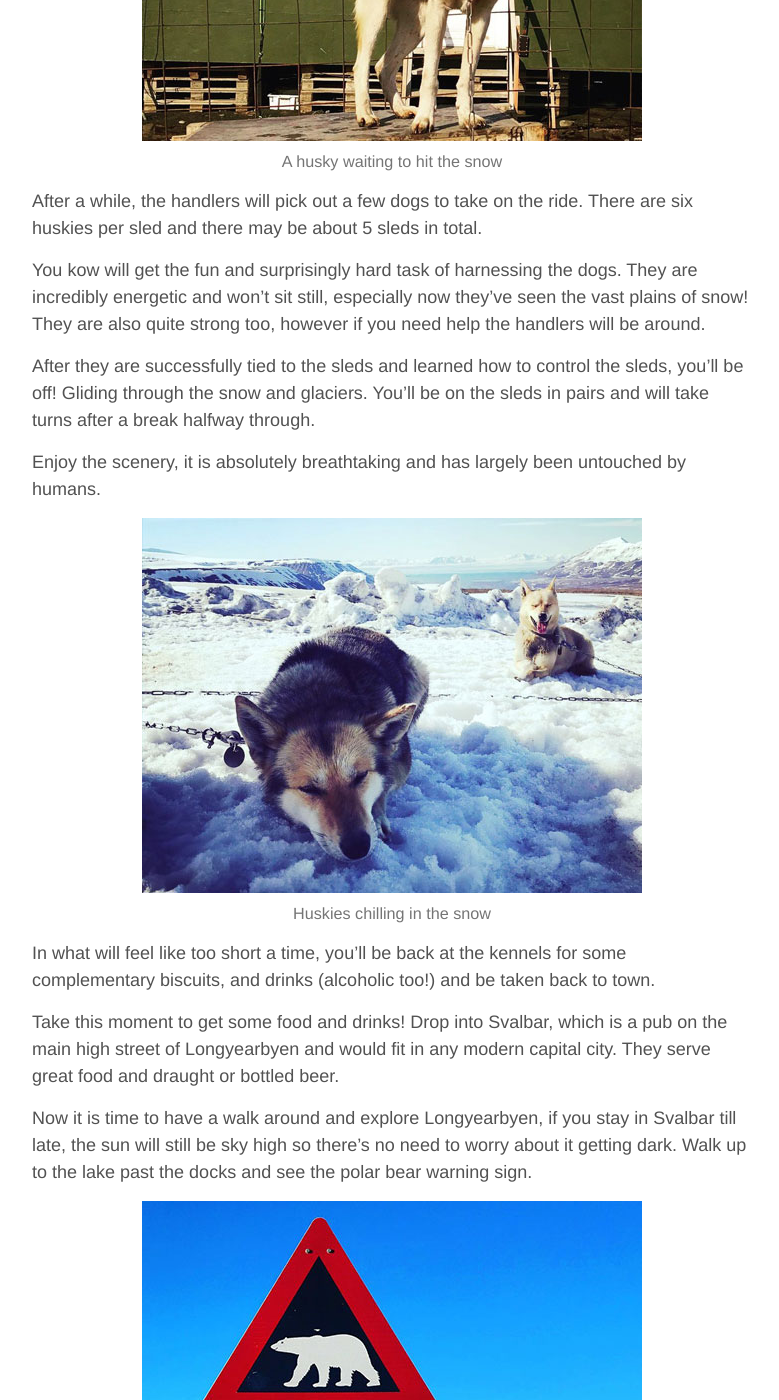
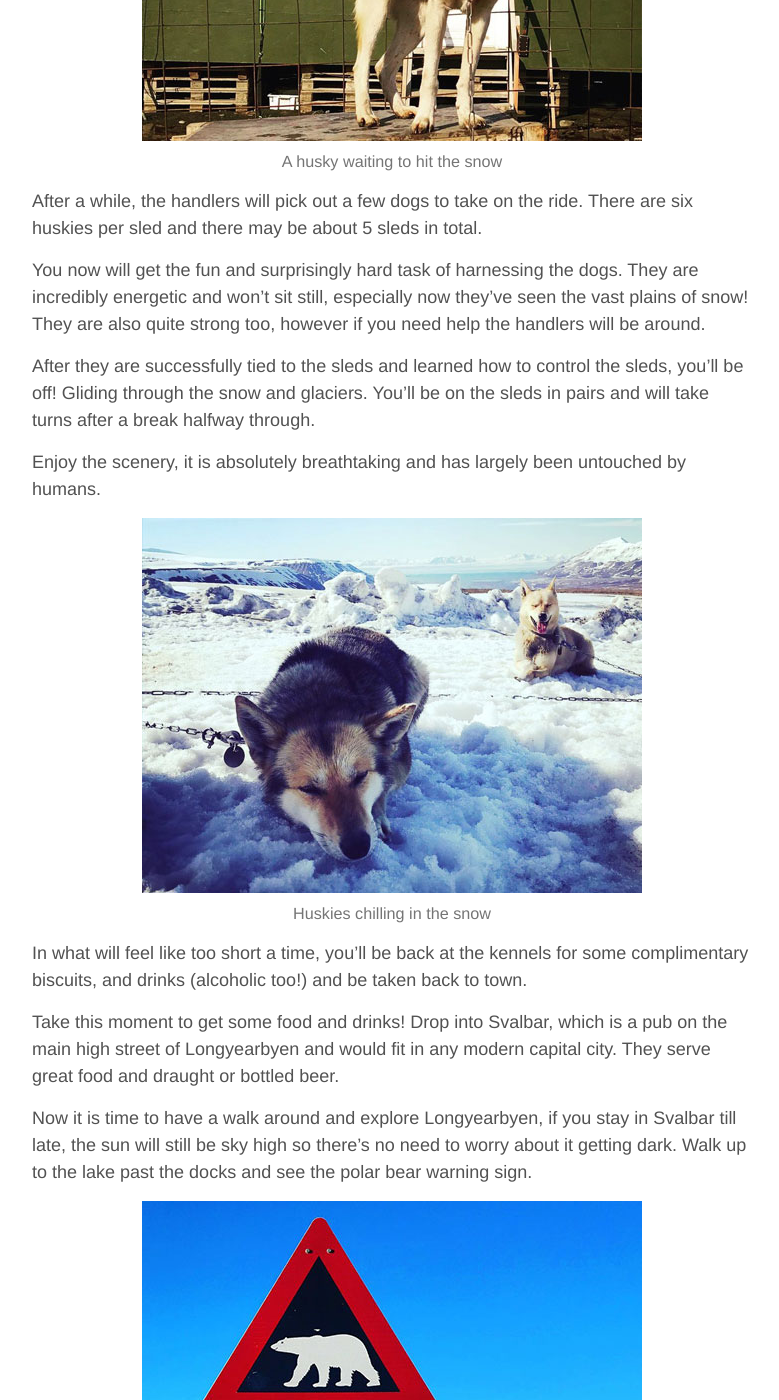
Before and after one commit to dineshraj/blog, a Jekyll site: the page built from _posts/2019-06-17-make-the-most-of-svalbard-in-4-days.md, in a window 1280 px wide and 1400 px high, scrolled down 4302 px. Shown: the whole window, without its empty margins (248-1027 px from the left). Built offline with Jekyll 4.4.1, drawn with Linux system fonts in a browser that asks for light colours.

Commit message:
Fix typos

```diff
--- a/_posts/2019-06-17-make-the-most-of-svalbard-in-4-days.md
+++ b/_posts/2019-06-17-make-the-most-of-svalbard-in-4-days.md
@@ -75,7 +75,7 @@ _Note: The large kennels may seem cruel to some but the handlers assure that the
 
 After a while, the handlers will pick out a few dogs to take on the ride. There are six huskies per sled and there may be about 5 sleds in total.
 
-You kow will get the fun and surprisingly hard task of harnessing the dogs. They are incredibly energetic and won't sit still, especially now they've seen the vast plains of snow! They are also quite strong too, however if you need help the handlers will be around.
+You now will get the fun and surprisingly hard task of harnessing the dogs. They are incredibly energetic and won't sit still, especially now they've seen the vast plains of snow! They are also quite strong too, however if you need help the handlers will be around.
 
 After they are successfully tied to the sleds and learned how to control the sleds, you'll be off! Gliding through the snow and glaciers. You'll be on the sleds in pairs and will take turns after a break halfway through.
 
@@ -83,7 +83,7 @@ Enjoy the scenery, it is absolutely breathtaking and has largely been untouched
 
 {% include image.html url='/assets/svalbard/husky-in-snow.jpg' caption='Huskies chilling in the snow' %}
 
-In what will feel like too short a time, you'll be back at the kennels for some complementary biscuits, and drinks (alcoholic too!) and be taken back to town.
+In what will feel like too short a time, you'll be back at the kennels for some complimentary biscuits, and drinks (alcoholic too!) and be taken back to town.
 
 Take this moment to get some food and drinks! Drop into Svalbar, which is a pub on the main high street of Longyearbyen and would fit in any modern capital city. They serve great food and draught or bottled beer.
 
```
